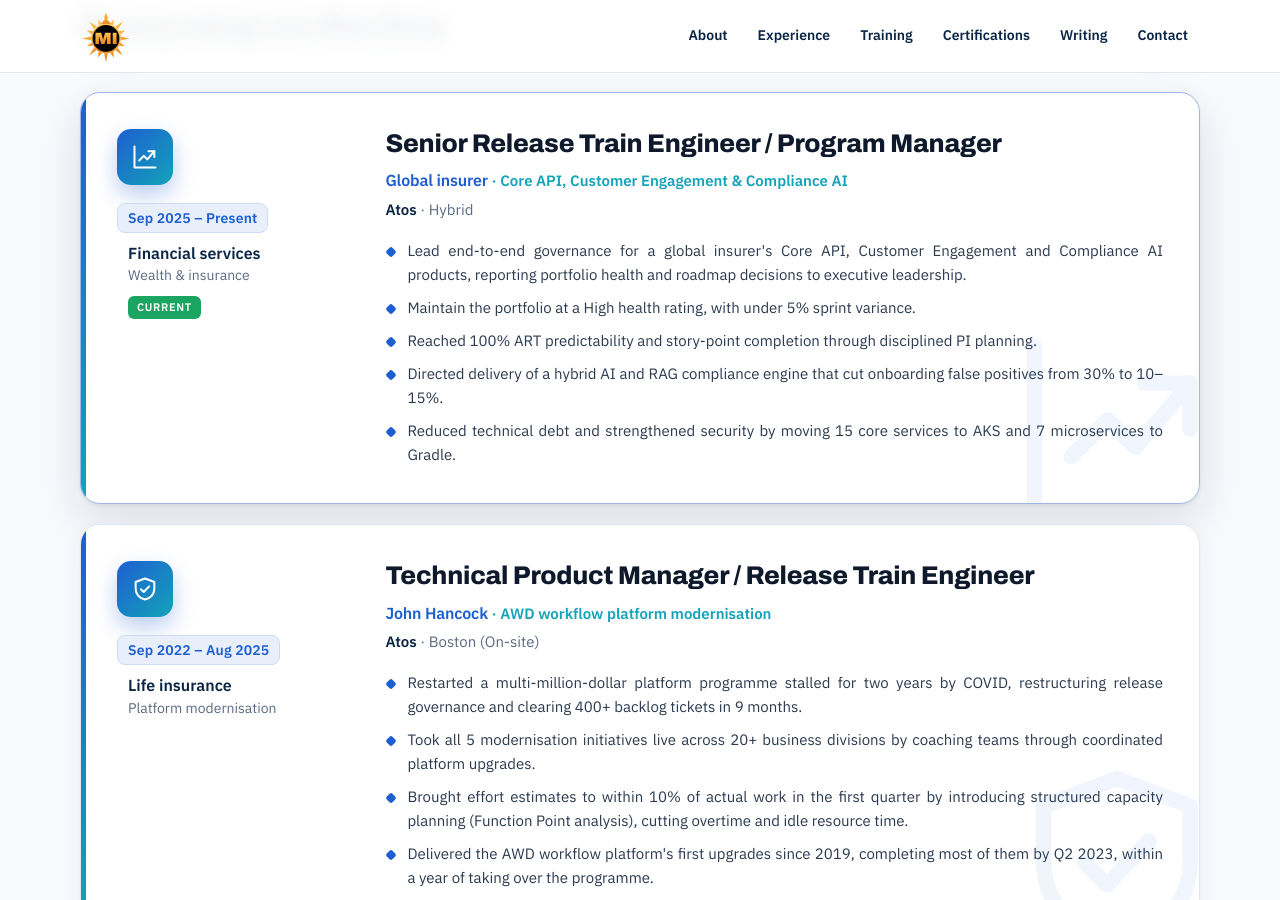
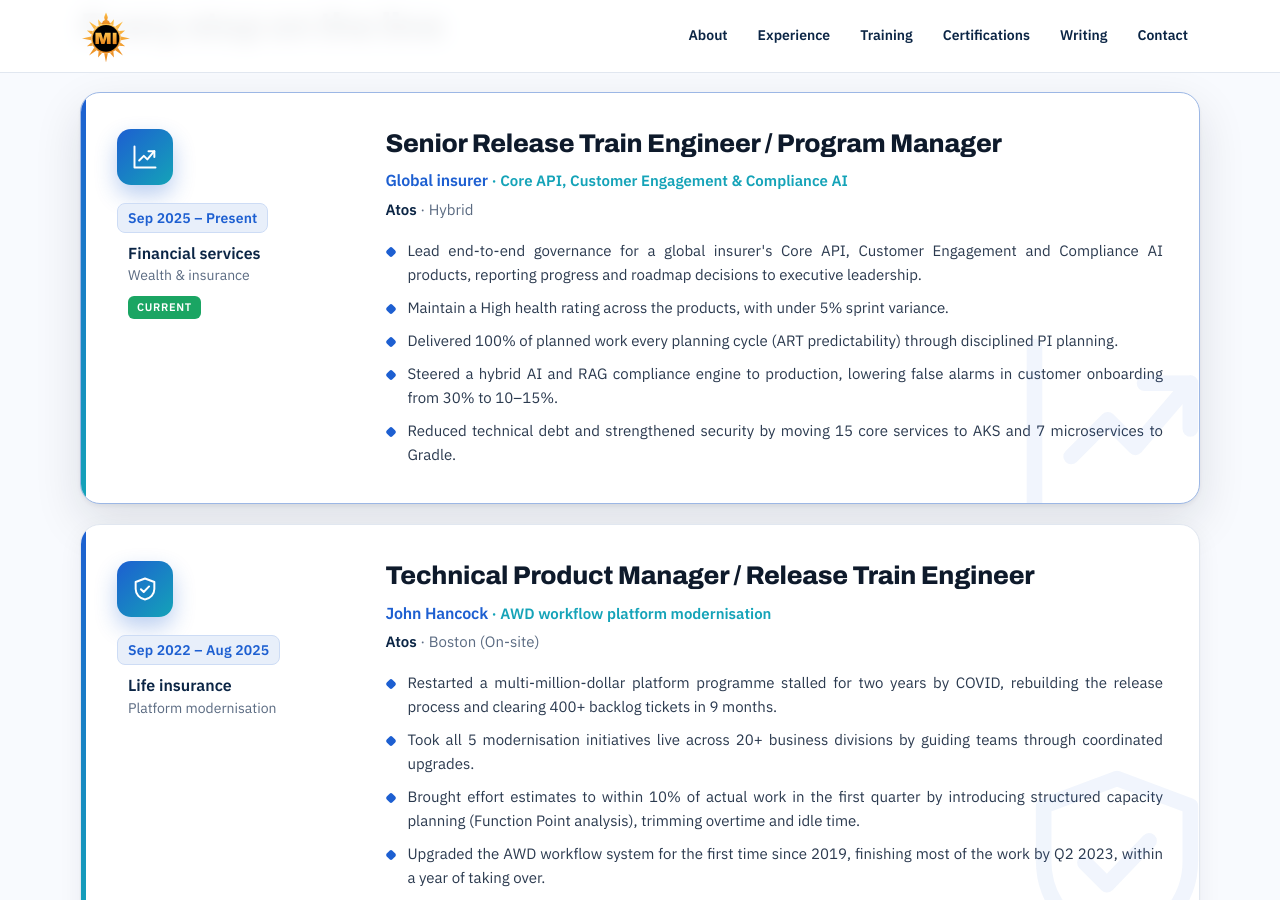
Before and after one commit to Madhan-I/Madhan-I.github.io, a Jekyll site: the page built from index.html, in a window 1280 px wide and 900 px high, scrolled down 2007 px. Built offline with Jekyll 4.4.1, drawn with Linux system fonts in a browser that asks for light colours; some of the changed text lies outside the part shown.

Commit message:
Experience bullets: unique verbs, no repeated wording, clearer claims
Co-Authored-By: Claude Opus 5.5 <noreply@anthropic.com>
Claude-Session: https://claude.ai/code/session_01MFRrTt7LBDdX57m85KHNGp

```diff
--- a/_data/profile.yml
+++ b/_data/profile.yml
@@ -96,10 +96,10 @@ experience:
     project: "Core API, Customer Engagement & Compliance AI"
     current: true
     points:
-      - Lead end-to-end governance for a global insurer's Core API, Customer Engagement and Compliance AI products, reporting portfolio health and roadmap decisions to executive leadership.
-      - Maintain the portfolio at a High health rating, with under 5% sprint variance.
-      - Reached 100% ART predictability and story-point completion through disciplined PI planning.
-      - Directed delivery of a hybrid AI and RAG compliance engine that cut onboarding false positives from 30% to 10–15%.
+      - Lead end-to-end governance for a global insurer's Core API, Customer Engagement and Compliance AI products, reporting progress and roadmap decisions to executive leadership.
+      - Maintain a High health rating across the products, with under 5% sprint variance.
+      - Delivered 100% of planned work every planning cycle (ART predictability) through disciplined PI planning.
+      - Steered a hybrid AI and RAG compliance engine to production, lowering false alarms in customer onboarding from 30% to 10–15%.
       - Reduced technical debt and strengthened security by moving 15 core services to AKS and 7 microservices to Gradle.
   - dates: Sep 2022 – Aug 2025
     title: Technical Product Manager / Release Train Engineer
@@ -110,10 +110,10 @@ experience:
     detail: Boston (On-site)
     project: "AWD workflow platform modernisation"
     points:
-      - "Restarted a multi-million-dollar platform programme stalled for two years by COVID, restructuring release governance and clearing 400+ backlog tickets in 9 months."
-      - "Took all 5 modernisation initiatives live across 20+ business divisions by coaching teams through coordinated platform upgrades."
-      - "Brought effort estimates to within 10% of actual work in the first quarter by introducing structured capacity planning (Function Point analysis), cutting overtime and idle resource time."
-      - "Delivered the AWD workflow platform's first upgrades since 2019, completing most of them by Q2 2023, within a year of taking over the programme."
+      - "Restarted a multi-million-dollar platform programme stalled for two years by COVID, rebuilding the release process and clearing 400+ backlog tickets in 9 months."
+      - "Took all 5 modernisation initiatives live across 20+ business divisions by guiding teams through coordinated upgrades."
+      - "Brought effort estimates to within 10% of actual work in the first quarter by introducing structured capacity planning (Function Point analysis), trimming overtime and idle time."
+      - "Upgraded the AWD workflow system for the first time since 2019, finishing most of the work by Q2 2023, within a year of taking over."
   - dates: Sep 2020 – Aug 2022
     title: Senior Scrum Master / Agile Project Manager
     sector: "Insurance · Customer communications"
@@ -123,10 +123,10 @@ experience:
     detail: Hybrid
     project: "Customer communications platform"
     points:
-      - "Delivered customer communications to 20M+ Allstate and 400K Encompass Insurance policyholders by deploying 750+ document templates."
-      - "Cut programme cost 25% by streamlining the SDLC, without adding headcount."
-      - "Moved production releases from monthly to near-weekly cycles by clearing release blockers as the main escalation point between engineering and client executives."
-      - "Raised delivery velocity 30% through hands-on Agile coaching of the delivery teams."
+      - "Reached 20M+ Allstate and 400K Encompass Insurance policyholders with customer communications by deploying 750+ document templates."
+      - "Cut programme cost 25% by streamlining the SDLC, without hiring."
+      - "Moved production deployments from monthly to near-weekly by clearing blockers as the main escalation point between engineering and client executives."
+      - "Raised team velocity 30% through hands-on Agile coaching."
   - dates: Jan 2020 – Aug 2020
     title: Scrum Master / Agile Delivery Lead
     sector: "Financial services · Credit unions"
@@ -136,10 +136,10 @@ experience:
     detail: Acquired by Atos
     project: "xPression document project"
     points:
-      - "Stood up a new team and ramped it to full speed within two months, completing half of the work on TruStage's (formerly CUNA Mutual Group) xPression document project with a third of the existing vendor's headcount."
-      - "Achieved zero-defect production releases by building a multi-tier automated testing framework covering regression, smoke and schema checks."
-      - "Cut project schedules 35% by mentoring onsite and offshore teams and leading sprint retrospectives."
-      - "Handled 2,000+ document requests end to end, from design to release, using xAdmin and xDashboard."
+      - "Stood up a new team and ramped it to full speed within two months, completing half of the work on TruStage's (formerly CUNA Mutual Group) xPression project with a third of the existing vendor's headcount."
+      - "Shipped every production release defect-free by building a layered automated test framework for regression, smoke and schema checks."
+      - "Shortened project schedules 35% by mentoring onsite and offshore engineers and running sprint retrospectives."
+      - "Owned 2,000+ document requests from design to go-live."
   - dates: Jul 2017 – Jan 2020
     title: Technology Lead / Senior Analyst
     sector: "Insurance · Document platform migration"
```
